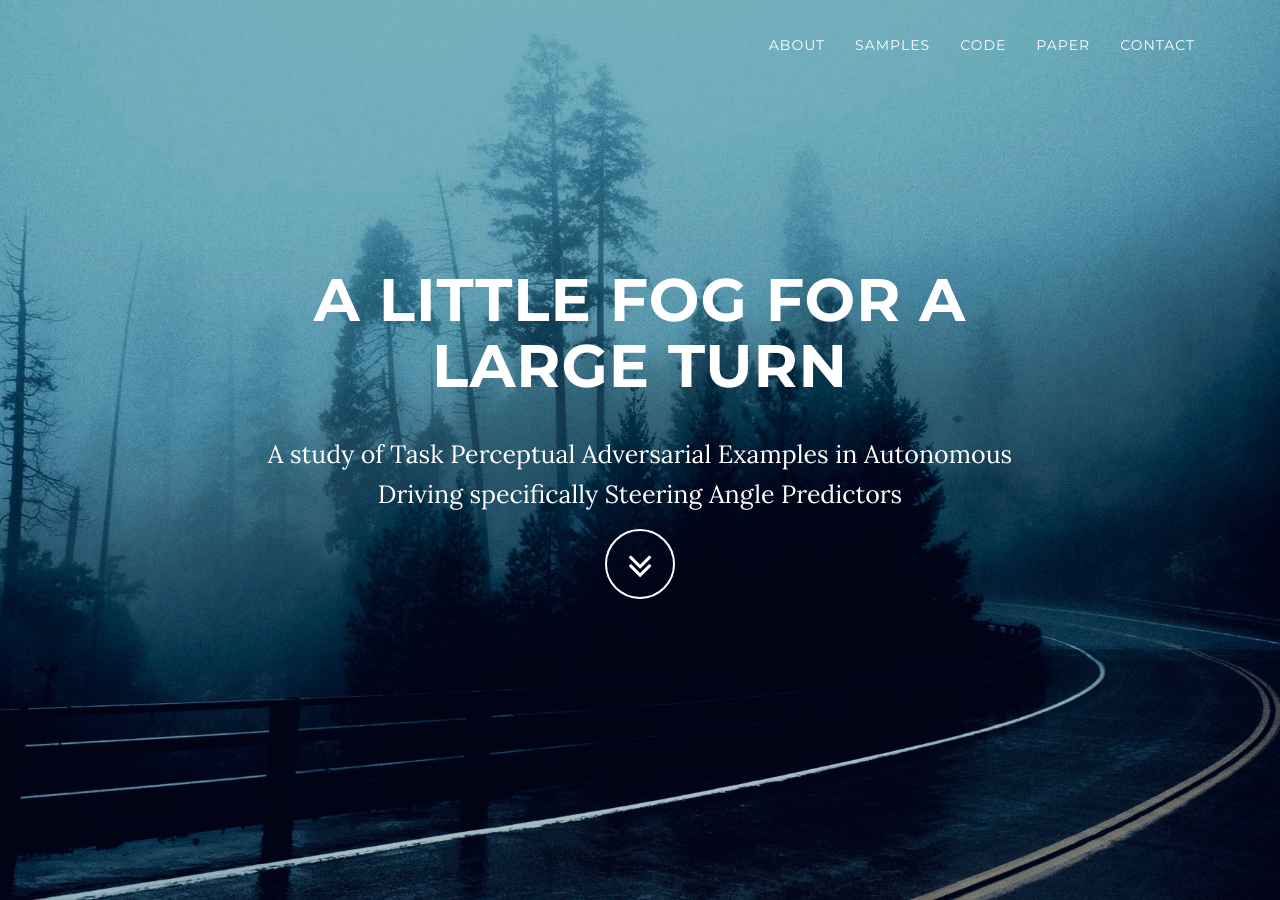
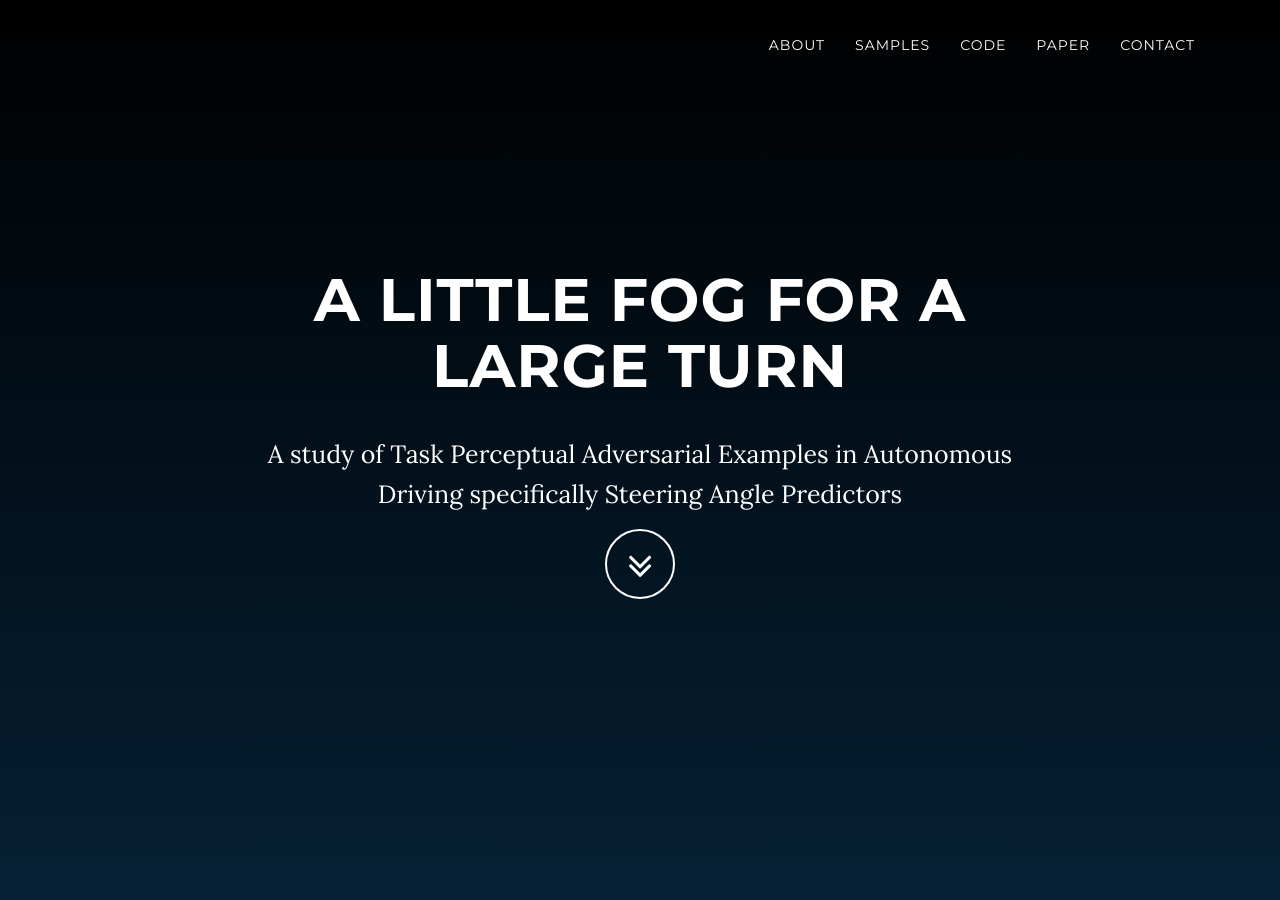
Before and after one commit to code-Assasin/website_little_fog, a Jekyll site: the page built from index.html, in a window 1280 px wide and 900 px high. Built offline with Jekyll 4.4.1, drawn with Linux system fonts in a browser that asks for light colours.

Commit message:
background gradient?

```diff
--- a/_includes/css/grayscale.css
+++ b/_includes/css/grayscale.css
@@ -144,7 +144,9 @@ a:focus {
     -moz-background-size: cover;
     background-size: cover;
     -o-background-size: cover;
-    -box-shadow: 10px 10px 10px 10px;
+    /*-box-shadow: 10px 10px 10px 10px;*/
+    background: linear-gradient(to bottom, rgba(0, 0, 0, 1), rgba(0, 0, 0, 0));
+
 }
 
 .intro .intro-body {
```
